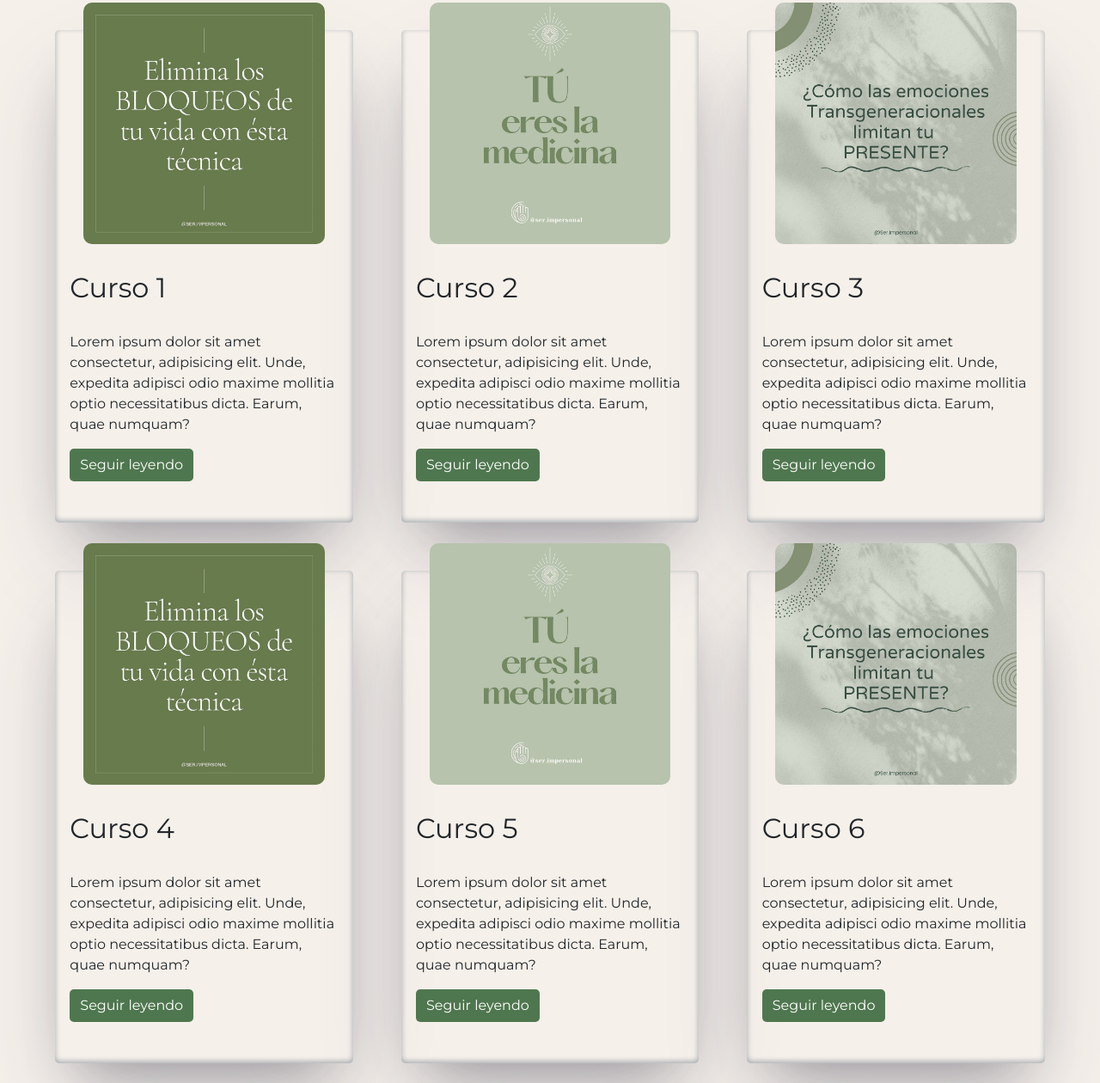
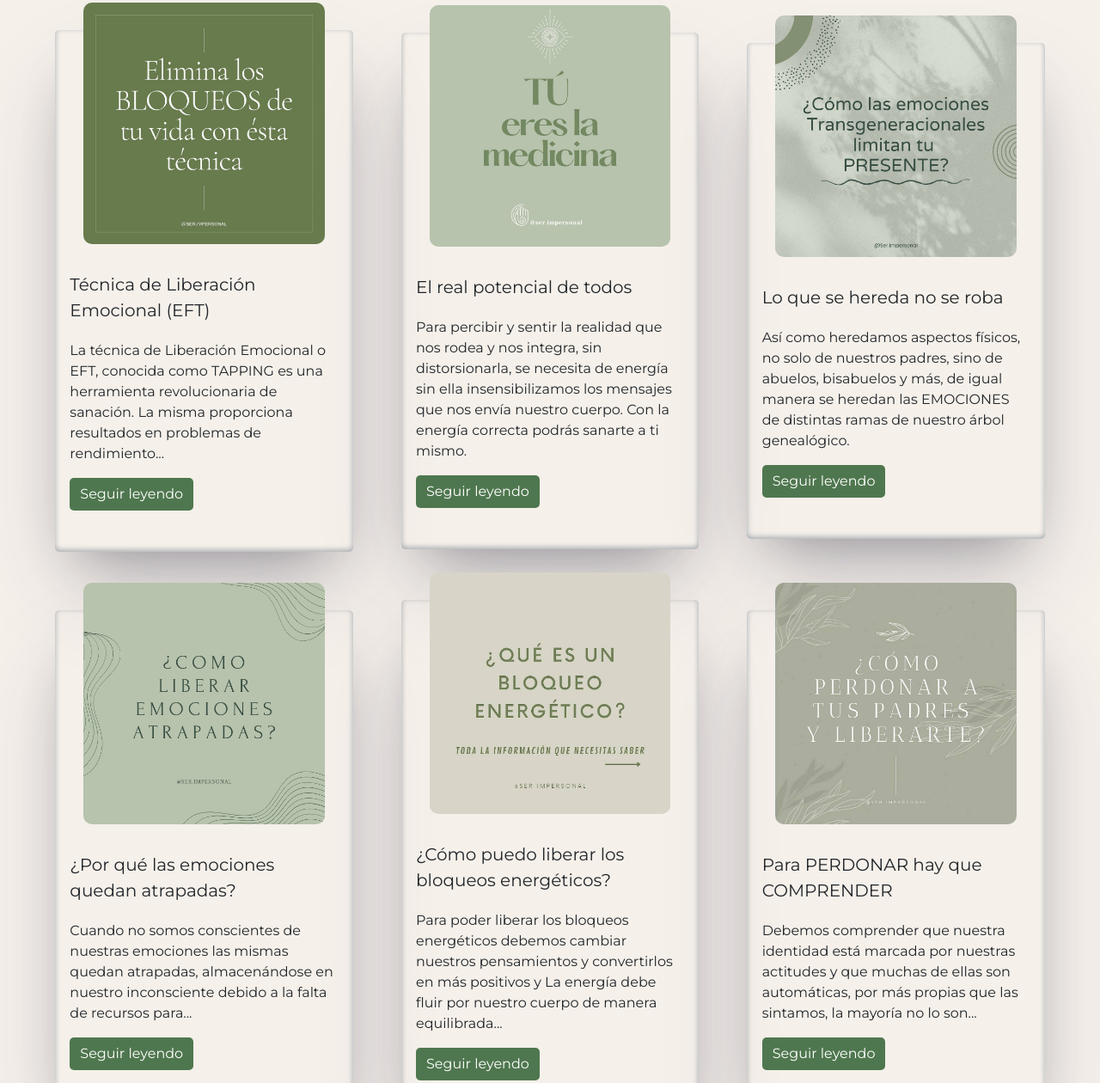
Before and after one commit to EzeMGodoy/SerImpersonal, a website: page pages/capacitaciones.html in a window 1280 px wide. Shown: the part 858-2118 px from the top of the page at 86% size. Drawn offline with nearby package versions, Linux system fonts and the light colour scheme.

Commit message:
agregando textos

```diff
--- a/pages/capacitaciones.html
+++ b/pages/capacitaciones.html
@@ -4,8 +4,14 @@
     <meta charset="UTF-8" />
     <meta http-equiv="X-UA-Compatible" content="IE=edge" />
     <meta name="viewport" content="width=device-width, initial-scale=1.0" />
-    <meta name="description" content="Area de capacitaciones, aquí podrás acceder a todos nuestros cursos. Además ya contamos con nuestro podcast, no te olvides de visitarnos en Spotify!">
-    <meta name="keywords" content="podcast, suscribite, escuchalo, capacitaciones">
+    <meta
+      name="description"
+      content="Area de capacitaciones, aquí podrás acceder a todos nuestros cursos. Además ya contamos con nuestro podcast, no te olvides de visitarnos en Spotify!"
+    />
+    <meta
+      name="keywords"
+      content="podcast, suscribite, escuchalo, capacitaciones"
+    />
     <!-- CDN BOOTSTRAP -->
     <link
       href="https://cdn.jsdelivr.net/npm/bootstrap@5.1.3/dist/css/bootstrap.min.css"
@@ -27,7 +33,7 @@
     <!-- <link rel="stylesheet" href="../css/main.css" /> -->
 
     <!-- ESTILOS SASS -->
-    <link rel="stylesheet" href="../css/estilos.css">
+    <link rel="stylesheet" href="../css/estilos.css" />
     <title>Capacitaciones - Ser Impersonal</title>
   </head>
   <body>
@@ -35,9 +41,7 @@
     <!--               ENCABEZADO                  -->
     <!-- ========================================= -->
 
-
     <div class="contenedorCapacitaciones">
-
       <header class="sticky-top">
         <div class="text-center bg-white">
           <p class="text-dark mb-0 p-2 fs-6">Contáctanos (351) 751549321</p>
@@ -62,13 +66,16 @@
             <div class="collapse navbar-collapse" id="navbarSupportedContent">
               <ul class="navbar-nav me-auto mb-2 mb-lg-0">
                 <li class="nav-item">
-                  <a class="nav-link active" aria-current="page" href="../index.html"
+                  <a
+                    class="nav-link"
+                    aria-current="page"
+                    href="../index.html"
                     >Inicio</a
                   >
                 </li>
 
                 <li class="nav-item">
-                  <a class="nav-link" href="capacitaciones.html"
+                  <a class="nav-link text-light" href="capacitaciones.html"
                     >Capacitaciones</a
                   >
                 </li>
@@ -99,7 +106,6 @@
         </nav>
       </header>
 
-
       <!-- ========================================= -->
       <!--                 PORTADA                   -->
       <!-- ========================================= -->
@@ -111,10 +117,10 @@
               <p class="textoBanner1">Escucha Ahora</p>
               <p class="textoBanner2">Nuestro nuevo podcast</p>
               <p class="textoBanner3">
-              Lorem ipsum dolor sit amet consectetur adipisicing elit. Mollitia
-              sequi aliquid nobis quos rem odio cum vel itaque cumque id veniam
-              repellat, fugit recusandae soluta amet doloremque totam qui
-              asperiores.
+                Lorem ipsum dolor sit amet consectetur adipisicing elit.
+                Mollitia sequi aliquid nobis quos rem odio cum vel itaque cumque
+                id veniam repellat, fugit recusandae soluta amet doloremque
+                totam qui asperiores.
               </p>
               <p class="bannerTexto--mobile">
                 Todas las semanas subimos nuevo contenido
@@ -125,7 +131,8 @@
                   href="https://open.spotify.com/user/31qkjnkquzhrmcrqx4543o4ux47y?si=2e2e5c70fb0d4b63"
                   target="_blank"
                   class="btn2"
-                >Escuchalo</a>
+                  >Escuchalo</a
+                >
               </div>
             </div>
           </div>
@@ -152,21 +159,23 @@
         <article class="tarjetaItem">
           <div class="tarjetaContenido">
             <figure class="tarjetaImagen">
-            <img src="../img/capacitacion1.jpg" class="tarjetaImg" alt="Capacitacion 1">
+              <img
+                src="../img/capacitacion1.jpg"
+                class="tarjetaImg"
+                alt="Capacitacion 1"
+              />
             </figure>
 
             <div class="tarjetaTexto">
-            <h2 class="tarjetaTitulo">
-              Curso 1
-            </h2>
+              <p class="tarjetaTitulo fs-5">Técnica de Liberación Emocional (EFT)</p>
               <p class="tarjetaParrafo">
-              Lorem ipsum dolor sit amet consectetur, adipisicing elit. Unde, expedita adipisci odio maxime mollitia optio necessitatibus dicta. Earum, quae numquam?
+                La técnica de Liberación Emocional o EFT, conocida como TAPPING
+                es una herramienta revolucionaria de sanación. La misma
+                proporciona resultados en problemas de rendimiento...
               </p>
             </div>
             <div class="capacitacionesBoton">
-            <a href="pages/blog.html" class="botonSeguir">
-              Seguir leyendo
-            </a>
+              <a href="pages/blog.html" class="botonSeguir"> Seguir leyendo </a>
             </div>
           </div>
         </article>
@@ -174,21 +183,24 @@
         <article class="tarjetaItem">
           <div class="tarjetaContenido">
             <figure class="tarjetaImagen">
-              <img src="../img/capacitacion2.jpg" class="tarjetaImg" alt="Capacitacion 1">
+              <img
+                src="../img/capacitacion2.jpg"
+                class="tarjetaImg"
+                alt="Capacitacion 2"
+              />
             </figure>
 
             <div class="tarjetaTexto">
-              <h2 class="tarjetaTitulo">
-                Curso 2
-              </h2>
+              <p class="tarjetaTitulo fs-5">El real potencial de todos</p>
               <p class="tarjetaParrafo">
-                Lorem ipsum dolor sit amet consectetur, adipisicing elit. Unde, expedita adipisci odio maxime mollitia optio necessitatibus dicta. Earum, quae numquam?
+                Para percibir y sentir la realidad que nos rodea y nos integra,
+                sin distorsionarla, se necesita de energía sin ella
+                insensibilizamos los mensajes que nos envía nuestro cuerpo. Con
+                la energía correcta podrás sanarte a ti mismo.
               </p>
             </div>
             <div class="capacitacionesBoton">
-              <a href="pages/blog.html" class="botonSeguir">
-                Seguir leyendo
-              </a>
+              <a href="pages/blog.html" class="botonSeguir"> Seguir leyendo </a>
             </div>
           </div>
         </article>
@@ -196,21 +208,23 @@
         <article class="tarjetaItem">
           <div class="tarjetaContenido">
             <figure class="tarjetaImagen">
-                <img src="../img/capacitacion3.jpg" class="tarjetaImg" alt="Capacitacion 1">
+              <img
+                src="../img/capacitacion3.jpg"
+                class="tarjetaImg"
+                alt="Capacitacion 3"
+              />
             </figure>
 
             <div class="tarjetaTexto">
-                <h2 class="tarjetaTitulo">
-                  Curso 3
-                </h2>
+              <p class="tarjetaTitulo fs-5">Lo que se hereda no se roba</p>
               <p class="tarjetaParrafo">
-                  Lorem ipsum dolor sit amet consectetur, adipisicing elit. Unde, expedita adipisci odio maxime mollitia optio necessitatibus dicta. Earum, quae numquam?
+                Así como heredamos aspectos físicos, no solo de nuestros padres,
+                sino de abuelos, bisabuelos y más, de igual manera se heredan
+                las EMOCIONES de distintas ramas de nuestro árbol genealógico.
               </p>
             </div>
             <div class="capacitacionesBoton">
-                <a href="pages/blog.html" class="botonSeguir">
-                  Seguir leyendo
-                </a>
+              <a href="pages/blog.html" class="botonSeguir"> Seguir leyendo </a>
             </div>
           </div>
         </article>
@@ -218,21 +232,23 @@
         <article class="tarjetaItem">
           <div class="tarjetaContenido">
             <figure class="tarjetaImagen">
-            <img src="../img/capacitacion1.jpg" class="tarjetaImg" alt="Capacitacion 1">
+              <img
+                src="../img/capacitacion4.jpg"
+                class="tarjetaImg"
+                alt="Capacitacion 4"
+              />
             </figure>
 
             <div class="tarjetaTexto">
-            <h2 class="tarjetaTitulo">
-              Curso 4
-            </h2>
+              <p class="tarjetaTitulo fs-5">¿Por qué las emociones quedan atrapadas?</p>
               <p class="tarjetaParrafo">
-              Lorem ipsum dolor sit amet consectetur, adipisicing elit. Unde, expedita adipisci odio maxime mollitia optio necessitatibus dicta. Earum, quae numquam?
+                Cuando no somos conscientes de nuestras emociones las mismas
+                quedan atrapadas, almacenándose en nuestro inconsciente debido a
+                la falta de recursos para...
               </p>
             </div>
             <div class="capacitacionesBoton">
-            <a href="pages/blog.html" class="botonSeguir">
-              Seguir leyendo
-            </a>
+              <a href="pages/blog.html" class="botonSeguir"> Seguir leyendo </a>
             </div>
           </div>
         </article>
@@ -240,21 +256,23 @@
         <article class="tarjetaItem">
           <div class="tarjetaContenido">
             <figure class="tarjetaImagen">
-        <img src="../img/capacitacion2.jpg" class="tarjetaImg" alt="Capacitacion 1">
+              <img
+                src="../img/capacitacion5.jpg"
+                class="tarjetaImg"
+                alt="Capacitacion 5"
+              />
             </figure>
 
             <div class="tarjetaTexto">
-        <h2 class="tarjetaTitulo">
-          Curso 5
-        </h2>
+              <p class="tarjetaTitulo fs-5">¿Cómo puedo liberar los bloqueos energéticos?</p>
               <p class="tarjetaParrafo">
-          Lorem ipsum dolor sit amet consectetur, adipisicing elit. Unde, expedita adipisci odio maxime mollitia optio necessitatibus dicta. Earum, quae numquam?
+                Para poder liberar los bloqueos energéticos debemos cambiar
+                nuestros pensamientos y convertirlos en más positivos y La
+                energía debe fluir por nuestro cuerpo de manera equilibrada...
               </p>
             </div>
             <div class="capacitacionesBoton">
-        <a href="pages/blog.html" class="botonSeguir">
-          Seguir leyendo
-        </a>
+              <a href="pages/blog.html" class="botonSeguir"> Seguir leyendo </a>
             </div>
           </div>
         </article>
@@ -262,181 +280,28 @@
         <article class="tarjetaItem">
           <div class="tarjetaContenido">
             <figure class="tarjetaImagen">
-      <img src="../img/capacitacion3.jpg" class="tarjetaImg" alt="Capacitacion 1">
+              <img
+                src="../img/capacitacion6.jpg"
+                class="tarjetaImg"
+                alt="Capacitacion 6"
+              />
             </figure>
 
             <div class="tarjetaTexto">
-      <h2 class="tarjetaTitulo">
-        Curso 6
-      </h2>
+              <p class="tarjetaTitulo fs-5">Para PERDONAR hay que COMPRENDER</p>
               <p class="tarjetaParrafo">
-        Lorem ipsum dolor sit amet consectetur, adipisicing elit. Unde, expedita adipisci odio maxime mollitia optio necessitatibus dicta. Earum, quae numquam?
+                Debemos comprender que nuestra identidad está marcada por
+                nuestras actitudes y que muchas de ellas son automáticas, por
+                más propias que las sintamos, la mayoría no lo son...
               </p>
             </div>
             <div class="capacitacionesBoton">
-      <a href="pages/blog.html" class="botonSeguir">
-        Seguir leyendo
-      </a>
+              <a href="pages/blog.html" class="botonSeguir"> Seguir leyendo </a>
             </div>
           </div>
         </article>
 
 
-
-
-
-
-      <!-- <div class="row row-cols-1 row-cols-md-2 row-cols-lg-3 capacitacionesCard">
-        <div class="col mb-5">
-          <div class="card mx-auto">
-            <img
-              src="../img/capacitacion1.jpg"
-              class="card-img-top"
-              alt="capacitacion"
-            />
-            <div class="card-body">
-              <p class="card-title fs-5">CURSO 1</p>
-              <p class="card-text">
-                This is a longer card with supporting text below as a natural
-                lead-in to additional content. This content is a little bit
-                longer.
-              </p>
-              <div class="d-md-flex justify-content-md-end">
-                <button class="btn me-md-2" type="button">
-                  Seguir leyendo
-                </button>
-              </div>
-            </div>
-          </div>
-        </div>
-        <div class="col mb-5">
-          <div class="card mx-auto">
-            <img
-              src="../img/capacitacion2.jpg"
-              class="card-img-top"
-              alt="capacitacion"
-            />
-            <div class="card-body">
-              <p class="card-title fs-5">CURSO 2</p>
-              <p class="card-text">
-                This is a longer card with supporting text below as a natural
-                lead-in to additional content. This content is a little bit
-                longer.
-              </p>
-              <div class="d-md-flex justify-content-md-end">
-                <button class="btn me-md-2" type="button">
-                  Seguir leyendo
-                </button>
-              </div>
-            </div>
-          </div>
-        </div>
-        <div class="col mb-5">
-          <div class="card mx-auto">
-            <img
-              src="../img/capacitacion3.jpg"
-              class="card-img-top"
-              alt="capacitacion"
-            />
-            <div class="card-body">
-              <p class="card-title fs-5">CURSO 3</p>
-              <p class="card-text">
-                This is a longer card with supporting text below as a natural
-                lead-in to additional content. This content is a little bit
-                longer.
-              </p>
-              <div class="d-md-flex justify-content-md-end">
-                <button class="btn me-md-2" type="button">
-                  Seguir leyendo
-                </button>
-              </div>
-            </div>
-          </div>
-        </div>
-        <div class="col mb-5">
-          <div class="card mx-auto">
-            <img
-              src="../img/capacitacion4.jpg"
-              class="card-img-top"
-              alt="capacitacion"
-            />
-            <div class="card-body">
-              <p class="card-title fs-5">CURSO 4</p>
-              <p class="card-text">
-                This is a longer card with supporting text below as a natural
-                lead-in to additional content. This content is a little bit
-                longer.
-              </p>
-              <div class="d-md-flex justify-content-md-end">
-                <button class="btn me-md-2" type="button">
-                  Seguir leyendo
-                </button>
-              </div>
-            </div>
-          </div>
-        </div>
-        <div class="col mb-5">
-          <div class="card mx-auto">
-            <img
-              src="../img/capacitacion2.jpg"
-              class="card-img-top"
-              alt="capacitacion"
-            />
-            <div class="card-body">
-              <p class="card-title fs-5">CURSO 5</p>
-              <p class="card-text">
-                This is a longer card with supporting text below as a natural
-                lead-in to additional content. This content is a little bit
-                longer.
-              </p>
-              <div class="d-md-flex justify-content-md-end">
-                <button class="btn me-md-2" type="button">
-                  Seguir leyendo
-                </button>
-              </div>
-            </div>
-          </div>
-        </div>
-        <div class="col mb-5">
-          <div class="card mx-auto">
-            <img
-              src="../img/capacitacion1.jpg"
-              class="card-img-top"
-              alt="capacitacion"
-            />
-            <div class="card-body">
-              <p class="card-title fs-5">CURSO 6</p>
-              <p class="card-text">
-                This is a longer card with supporting text below as a natural
-                lead-in to additional content. This content is a little bit
-                longer.
-              </p>
-              <div class="d-md-flex justify-content-md-end">
-                <button class="btn me-md-2" type="button">
-                  Seguir leyendo
-                </button>
-              </div>
-            </div>
-          </div>
-        </div>
-        <nav aria-label="Page navigation example">
-          <ul class="pagination justify-content-center">
-            <li class="page-item">
-              <a class="page-link" href="#" aria-label="Previous">
-                <span aria-hidden="true">&laquo;</span>
-              </a>
-            </li>
-            <li class="page-item"><a class="page-link text-dark" href="#">1</a></li>
-            <li class="page-item"><a class="page-link text-dark href="#">2</a></li>
-            <li class="page-item"><a class="page-link text-dark href="#">3</a></li>
-            <li class="page-item">
-              <a class="page-link" href="#" aria-label="Next">
-                <span aria-hidden="true">&raquo;</span>
-              </a>
-            </li>
-          </ul>
-        </nav>
-      </div> -->
       </section>
 
       <!-- ========================================= -->
```
Also changed, not shown: index.html (+1 -1 lines), pages/about.html (+3 -4 lines), pages/blog.html (+4 -4 lines), pages/contacto.html (+6 -5 lines), img/capacitacion5.jpg (added), img/capacitacion6.jpg (added), img/capacitacion7.jpg (added). Lines whose indentation alone changed are shown as unchanged.
